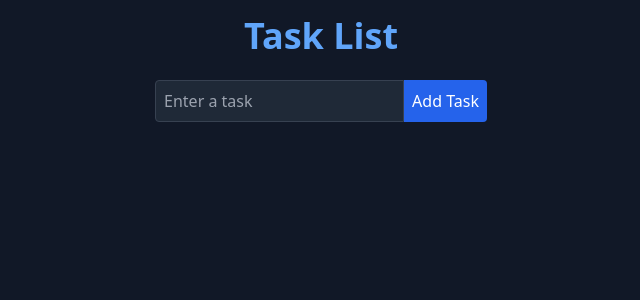
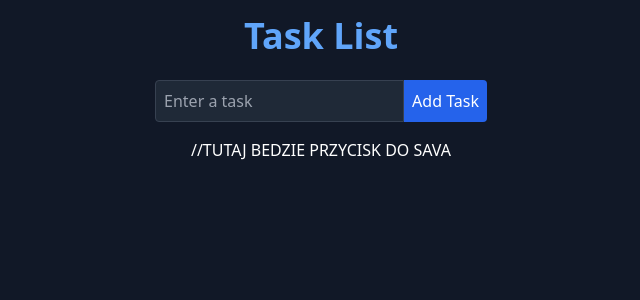
Before and after one commit to HroBiT/tasklist, a React (Create React App) app: page / in a window 1280 px wide. Shown: the top 300 px of the page, without its empty margins (319-959 px from the left). Built offline with nearby package versions, Linux system fonts and the light colour scheme.

Commit message:
Update App.js

```diff
--- a/src/App.js
+++ b/src/App.js
@@ -48,6 +48,7 @@ function App() {
           </li>
         ))}
       </ul>
+      //TUTAJ BEDZIE PRZYCISK DO SAVA
     </div>
   );
 }
```
